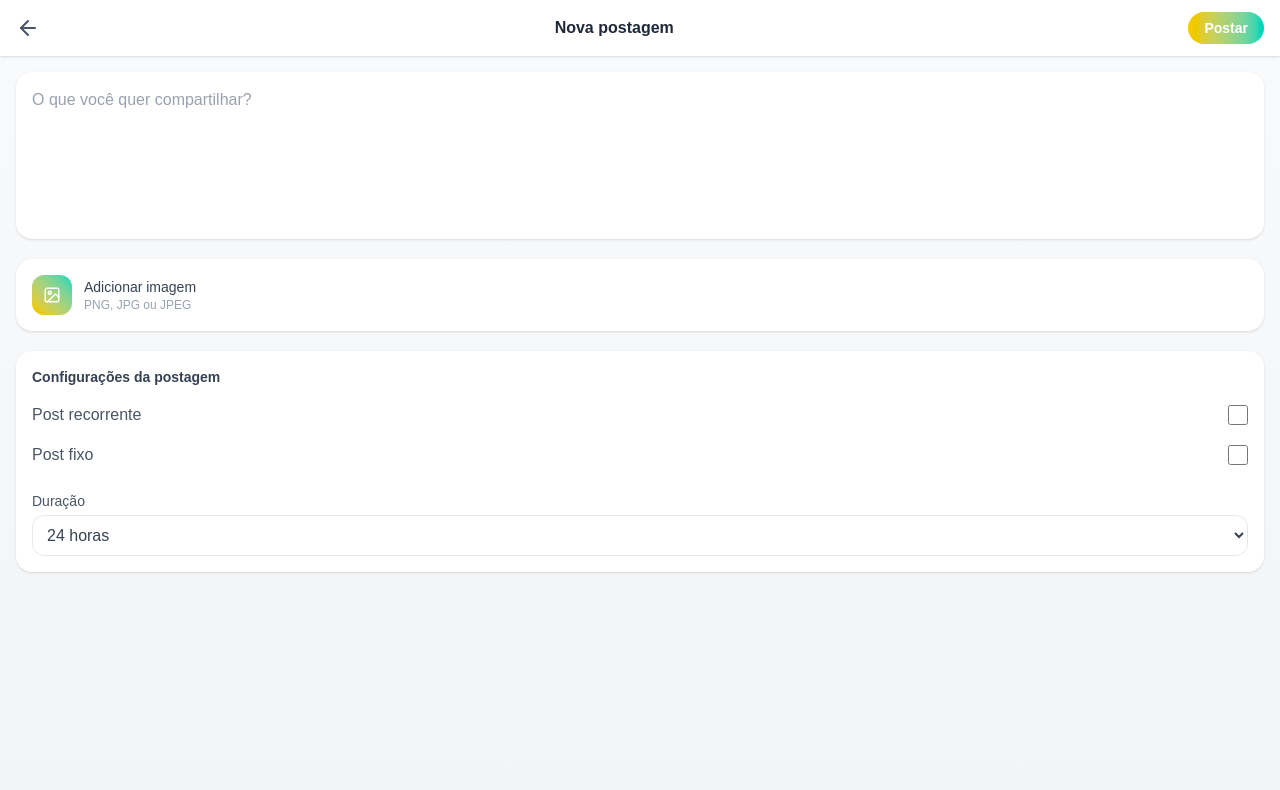
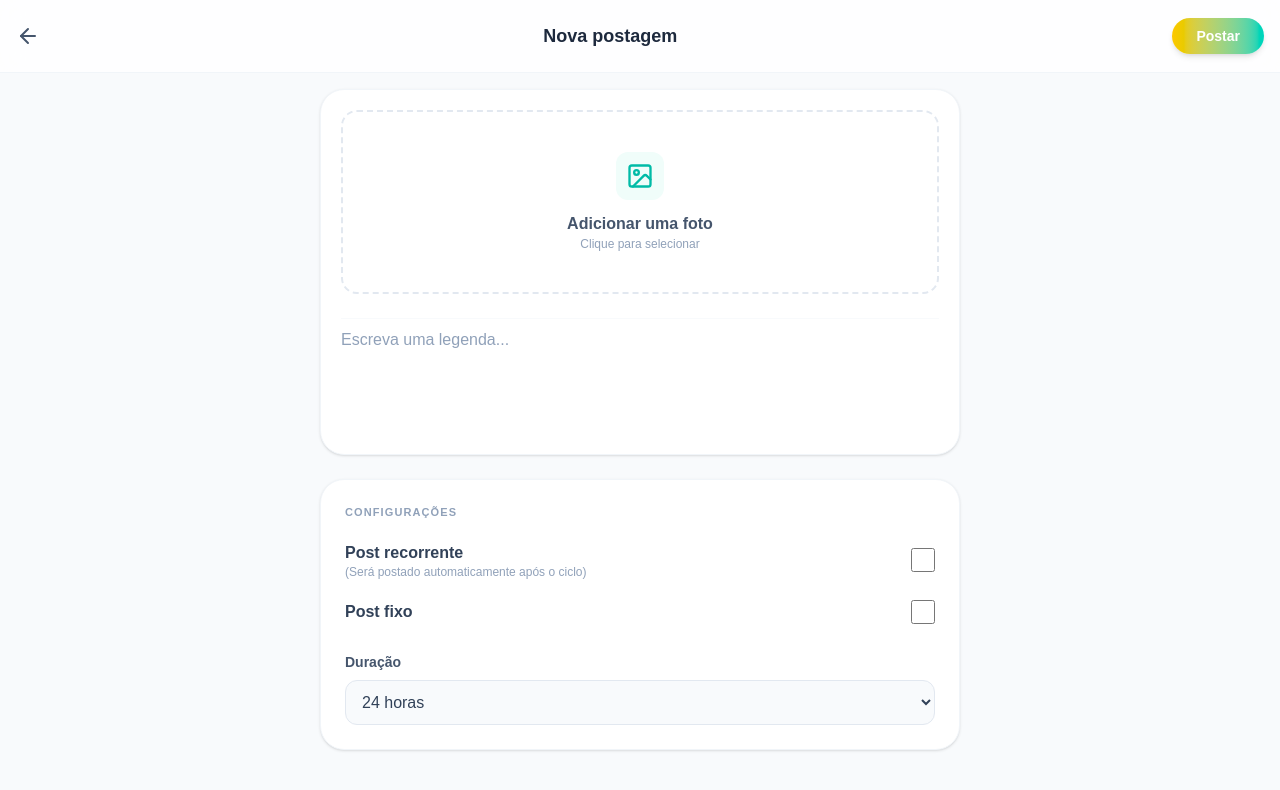
Before and after one commit to dikmadigitallab/redikma, a Next.js app: page /feed/new-post in a window 1280 px wide. Shown: the top 790 px of the page. Built offline with nearby package versions, Linux system fonts and the light colour scheme.

Commit message:
atualização: teste

```diff
--- a/src/app/feed/new-post/page.tsx
+++ b/src/app/feed/new-post/page.tsx
@@ -1,7 +1,7 @@
 "use client"
 
 import { useState, useEffect } from "react"
-import { ArrowLeft, Image as ImageIcon, X } from "lucide-react"
+import { ArrowLeft, Image as ImageIcon, X, Info } from "lucide-react"
 import { useRouter } from "next/navigation"
 
 type DurationType = "1h" | "6h" | "12h" | "24h" | "7d" | "30d"
@@ -11,148 +11,142 @@ export default function CreatePostPage() {
 
   const [text, setText] = useState("")
   const [image, setImage] = useState<File | null>(null)
-  const [previewUrl, setPreviewUrl] = useState<string | null>(null) // Estado para o preview
+  const [previewUrl, setPreviewUrl] = useState<string | null>(null)
+
+  // Esse estado controla a porcentagem do enquadramento vertical (0% topo, 100% fundo)
+  const [imagePosition, setImagePosition] = useState(50)
 
   const [isRecurring, setIsRecurring] = useState(false)
   const [isFixed, setIsFixed] = useState(false)
   const [duration, setDuration] = useState<DurationType>("24h")
-  const [error, setError] = useState("")
 
-  // Efeito para criar/limpar a URL de preview da imagem
   useEffect(() => {
     if (!image) {
       setPreviewUrl(null)
+      setImagePosition(50) // Reseta a posição ao remover a imagem
       return
     }
-
     const objectUrl = URL.createObjectURL(image)
     setPreviewUrl(objectUrl)
-
-    // Limpa a memória quando o componente for desmontado ou a imagem mudar
     return () => URL.revokeObjectURL(objectUrl)
   }, [image])
 
-  function handleSubmit() {
-    if (!text && !image) {
-      setError("Adicione texto ou imagem para postar")
-      return
-    }
-
-    setError("")
-
-    const payload = {
-      text,
-      image,
-      isRecurring,
-      isFixed,
-      duration: isFixed ? null : duration,
-    }
-
-    console.log(payload)
-    router.back()
-  }
-
   return (
-    <main className="min-h-screen bg-gradient-to-b from-gray-50 to-gray-100 flex flex-col">
+    <main className="min-h-screen bg-[#F8FAFC] flex flex-col antialiased text-slate-900">
 
       {/* Header */}
-      <div className="flex items-center justify-between px-4 py-3 bg-white shadow-sm">
-        <button onClick={() => router.back()} className="text-gray-600">
-          <ArrowLeft />
+      <header className="sticky top-0 z-10 flex items-center justify-between px-4 py-4 bg-white/80 backdrop-blur-md border-b border-slate-100">
+        <button onClick={() => router.back()} className="p-2 -ml-2 rounded-full active:scale-90 transition-transform">
+          <ArrowLeft size={24} className="text-slate-600" />
         </button>
-        <h1 className="font-semibold text-gray-800">Nova postagem</h1>
-        <button
-          onClick={handleSubmit}
-          className="text-sm font-semibold text-white bg-gradient-to-r from-yellow-400 to-teal-400 px-4 py-1.5 rounded-full"
-        >
+        <h1 className="font-bold text-lg text-slate-800">Nova postagem</h1>
+        <button className="bg-gradient-to-r from-yellow-400 to-teal-400 text-white px-6 py-2 rounded-full font-bold text-sm shadow-md active:scale-95 transition-all">
           Postar
         </button>
-      </div>
+      </header>
 
-      {/* Conteúdo */}
-      <div className="flex-1 p-4 space-y-5">
+      <div className="flex-1 p-4 max-w-2xl mx-auto w-full space-y-6">
 
-        {/* Caixa de Texto e Preview */}
-        <div className="bg-white rounded-2xl p-4 shadow-sm space-y-3">
-          <textarea
-            placeholder="O que você quer compartilhar?"
-            value={text}
-            onChange={(e) => setText(e.target.value)}
-            className="w-full h-32 resize-none outline-none text-gray-700 placeholder-gray-400"
-          />
+        {/* Card de Conteúdo: Imagem Primeiro, Texto Depois */}
+        <div className="bg-white rounded-[24px] p-5 shadow-sm border border-slate-100 space-y-6">
 
-          {/* Área de Preview da Imagem */}
-          {previewUrl && (
-            <div className="relative rounded-xl overflow-hidden border border-gray-100">
-              <img
-                src={previewUrl}
-                alt="Preview"
-                className="w-full h-auto max-h-72 object-cover"
-              />
-              <button
-                onClick={() => setImage(null)}
-                className="absolute top-2 right-2 bg-black/50 p-1.5 rounded-full text-white hover:bg-black/70 transition"
-              >
-                <X size={18} />
-              </button>
+          {previewUrl ? (
+            <div className="space-y-4">
+              {/* Container da Imagem com ajuste dinâmico */}
+              <div className="relative rounded-2xl overflow-hidden bg-slate-100 border border-slate-200 shadow-inner">
+                <img
+                  src={previewUrl}
+                  alt="Preview"
+                  style={{
+                    objectPosition: `center ${imagePosition}%`, // Aplica o ajuste vertical
+                    objectFit: 'cover'
+                  }}
+                  className="w-full h-72 transition-all duration-150 ease-out"
+                />
+                <button
+                  onClick={() => setImage(null)}
+                  className="absolute top-3 right-3 bg-white/90 backdrop-blur p-2 rounded-full shadow-lg hover:text-red-600 transition-colors"
+                >
+                  <X size={20} />
+                </button>
+              </div>
+
+              {/* Controle do Enquadramento */}
+              <div className="space-y-2">
+                <label className="text-[10px] uppercase tracking-[0.1em] font-black text-slate-400 flex justify-between">
+                  <span>Ajustar enquadramento vertical</span>
+                  <span className="text-teal-500">{imagePosition}%</span>
+                </label>
+                <input
+                  type="range"
+                  min="0"
+                  max="100"
+                  value={imagePosition}
+                  onChange={(e) => setImagePosition(Number(e.target.value))}
+                  className="w-full h-2 bg-slate-100 rounded-lg appearance-none cursor-pointer accent-teal-500"
+                />
+              </div>
             </div>
+          ) : (
+            /* Botão de Upload quando não há imagem */
+            <label className="flex flex-col items-center justify-center py-10 border-2 border-dashed border-slate-200 rounded-2xl hover:bg-slate-50 transition-colors cursor-pointer group">
+              <div className="w-12 h-12 rounded-xl bg-teal-50 text-teal-500 flex items-center justify-center mb-3 group-hover:scale-110 transition-transform">
+                <ImageIcon size={28} />
+              </div>
+              <p className="font-bold text-slate-600">Adicionar uma foto</p>
+              <p className="text-xs text-slate-400">Clique para selecionar</p>
+              <input type="file" accept="image/*" className="hidden" onChange={(e) => setImage(e.target.files?.[0] || null)} />
+            </label>
           )}
+
+          {/* Legenda (Agora embaixo da imagem) */}
+          <div className="pt-2 border-t border-slate-50">
+            <textarea
+              placeholder="Escreva uma legenda..."
+              value={text}
+              onChange={(e) => setText(e.target.value)}
+              className="w-full min-h-[100px] resize-none outline-none text-slate-700 placeholder-slate-400 text-base leading-relaxed"
+            />
+          </div>
         </div>
 
-        {/* Botão de Upload (escondido se já houver imagem, ou mantido para trocar) */}
-        {!image && (
-          <label className="bg-white rounded-2xl p-4 shadow-sm flex items-center gap-3 cursor-pointer active:scale-[0.98] transition-transform">
-            <div className="w-10 h-10 rounded-xl bg-gradient-to-tr from-yellow-400 to-teal-400 flex items-center justify-center text-white">
-              <ImageIcon size={18} />
-            </div>
-            <div>
-              <p className="text-sm font-medium text-gray-700">Adicionar imagem</p>
-              <p className="text-xs text-gray-400">PNG, JPG ou JPEG</p>
+        {/* Configurações (Mesmo estilo profissional anterior) */}
+        <div className="bg-white rounded-[24px] p-6 shadow-sm border border-slate-100 space-y-5">
+          <p className="text-[11px] font-black text-slate-400 uppercase tracking-widest">Configurações</p>
+
+          <div className="flex items-center justify-between">
+            <div className="flex flex-col">
+              <span className="font-bold text-slate-700">Post recorrente</span>
+              <span className="text-xs text-slate-400 leading-tight">
+                (Será postado automaticamente após o ciclo)
+              </span>
             </div>
             <input
-              type="file"
-              accept="image/*"
-              className="hidden"
-              onChange={(e) => setImage(e.target.files?.[0] || null)}
-            />
-          </label>
-        )}
-
-        {/* Configurações */}
-        <div className="bg-white rounded-2xl p-4 shadow-sm space-y-4">
-          <p className="text-sm font-semibold text-gray-700">Configurações da postagem</p>
-
-          <label className="flex justify-between items-center cursor-pointer">
-            <span className="text-gray-600">Post recorrente</span>
-            <input
               type="checkbox"
-              className="w-5 h-5 accent-teal-500"
+              className="w-6 h-6 rounded-md accent-teal-500 cursor-pointer"
               checked={isRecurring}
               onChange={(e) => setIsRecurring(e.target.checked)}
             />
-          </label>
+          </div>
 
-          <label className="flex justify-between items-center cursor-pointer">
-            <span className="text-gray-600">Post fixo</span>
+          <div className="flex items-center justify-between">
+            <span className="font-bold text-slate-700">Post fixo</span>
             <input
               type="checkbox"
-              className="w-5 h-5 accent-teal-500"
+              className="w-6 h-6 rounded-md accent-teal-500 cursor-pointer"
               checked={isFixed}
               onChange={(e) => setIsFixed(e.target.checked)}
             />
-          </label>
+          </div>
 
           {!isFixed && (
-            <div className="pt-2">
-              <p className="text-sm text-gray-600 mb-1">Duração</p>
+            <div className="pt-2 animate-in fade-in slide-in-from-top-1 duration-300">
+              <p className="text-sm font-bold text-slate-600 mb-2">Duração</p>
               <select
                 value={duration}
                 onChange={(e) => setDuration(e.target.value as DurationType)}
-                className="w-full border border-gray-200 rounded-xl p-2.5 text-gray-700 outline-none focus:border-teal-400"
+                className="w-full bg-slate-50 border border-slate-200 rounded-xl p-3 text-slate-700 outline-none focus:ring-2 focus:ring-teal-500/20"
               >
-                <option value="1h">1 hora</option>
-                <option value="6h">6 horas</option>
-                <option value="12h">12 horas</option>
                 <option value="24h">24 horas</option>
                 <option value="7d">7 dias</option>
                 <option value="30d">30 dias</option>
@@ -160,12 +154,6 @@ export default function CreatePostPage() {
             </div>
           )}
         </div>
-
-        {error && (
-          <div className="bg-red-50 text-red-600 text-sm p-3 rounded-xl border border-red-100">
-            {error}
-          </div>
-        )}
       </div>
     </main>
   )
```
Also changed, not shown: src/app/feed/page.tsx (+13 -13 lines).
